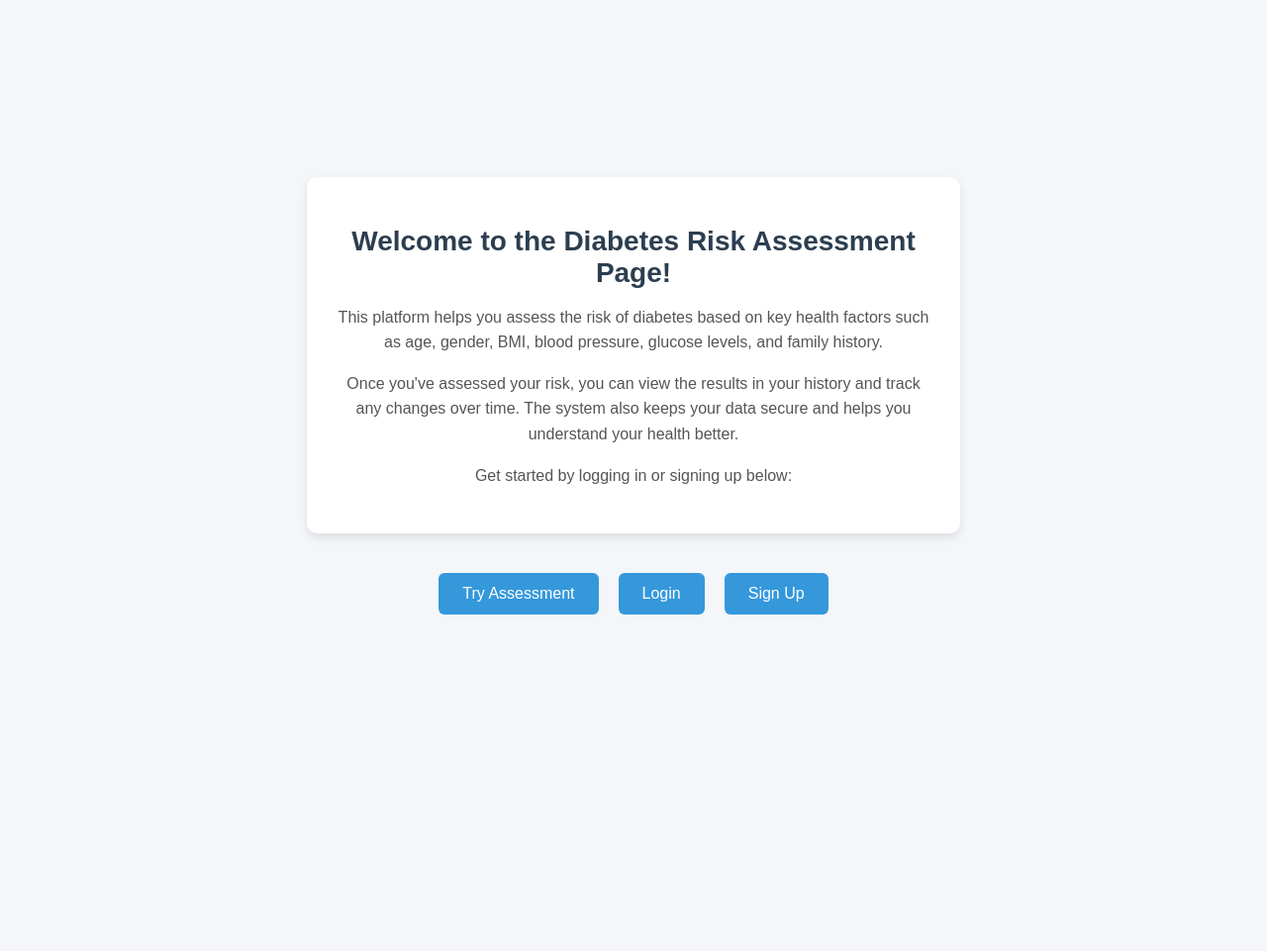
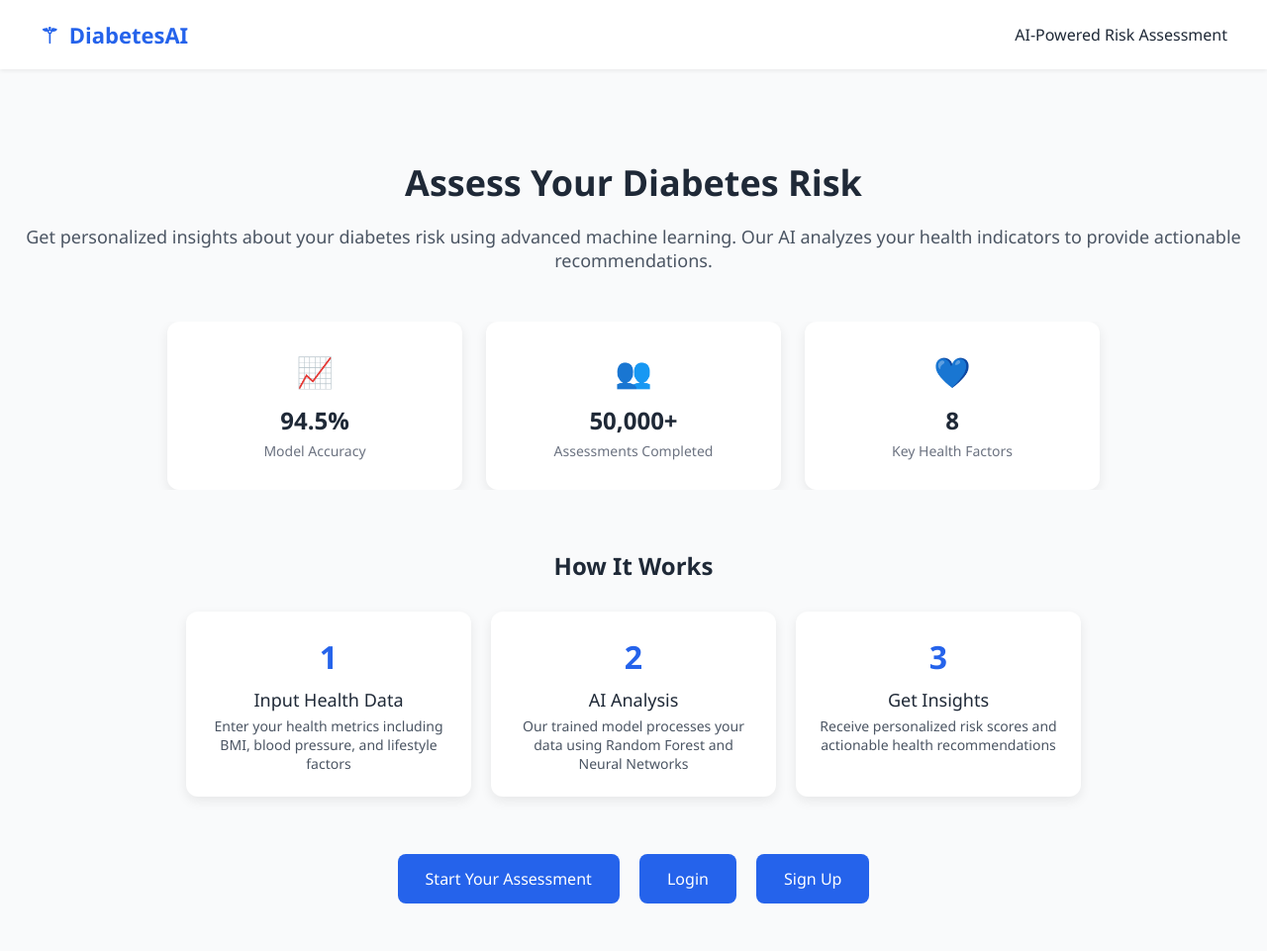
Before and after one commit to BHAVANAKADAVERU/diabetes_risk_assessment, a Flask app: page /welcome in a window 1280 px wide. Shown: the whole page at 99% size. Before the commit the page ends 621 px from the top, so only its background shows below. Run offline with Flask 3, Linux system fonts and the light colour scheme; parts of the project's set-up code (start-up, migrations or seed data) failed here and were passed over.

Commit message:
Add new features

```diff
--- a/templates/welcome.html
+++ b/templates/welcome.html
@@ -2,92 +2,235 @@
 <html lang="en">
 <head>
     <meta charset="UTF-8">
+    <title>Welcome - Diabetes Risk Assessment</title>
     <meta name="viewport" content="width=device-width, initial-scale=1.0">
-    <title>Welcome - Diabetes Risk Assessment</title>
     <style>
+        :root {
+            --blue: #2563eb;
+            --green: #22c55e;
+            --purple: #a855f7;
+            --gray-bg: #f0f4f8;
+            --card-radius: 12px;
+            --card-shadow: 0 4px 12px rgba(0, 0, 0, 0.08);
+        }
+
         body {
-            font-family: 'Arial', sans-serif;
-            background: #f4f6f9;
+            font-family: 'Segoe UI', sans-serif;
+            background-color: #f9fafb;
             margin: 0;
             padding: 0;
-            display: flex;
-            justify-content: center;
-            align-items: center;
-            flex-direction: column;
-            min-height: 100vh;
-            color: #333;
             text-align: center;
+            color: #1f2937;
         }
 
-        .welcome-container {
-            max-width: 600px;
-            background: white;
-            padding: 30px;
-            border-radius: 10px;
-            box-shadow: 0 4px 10px rgba(0, 0, 0, 0.1);
-            margin-bottom: 20px;
+        header {
+            display: flex;
+            justify-content: space-between;
+            align-items: center;
+            padding: 20px 40px;
+            background-color: #fff;
+            box-shadow: 0 2px 4px rgba(0,0,0,0.06);
         }
 
-        h1 {
-            font-size: 28px;
-            color: #2c3e50;
-            margin-bottom: 15px;
+        header h1 {
+            margin: 0;
+            font-size: 22px;
+            color: var(--blue);
+            display: flex;
+            align-items: center;
         }
 
-        p {
-            font-size: 16px;
-            color: #555;
-            line-height: 1.6;
+        header h1::before {
+            content: "\269A";
+            font-size: 22px;
+            margin-right: 10px;
         }
 
-        .actions {
+        .main-section {
+            padding: 60px 20px 40px;
+        }
+
+        .main-section h2 {
+            font-size: 36px;
+            margin-bottom: 10px;
+        }
+
+        .main-section p {
+            font-size: 18px;
+            color: #4b5563;
+            margin-bottom: 50px;
+        }
+
+        .stats {
             display: flex;
+            flex-direction: row;
+            justify-content: center;
+            gap: 24px;
+            margin-bottom: 60px;
+            overflow-x: auto;
+            flex-wrap: wrap;
+        }
+
+        .card {
+            background: white;
+            padding: 30px 24px;
+            border-radius: var(--card-radius);
+            box-shadow: var(--card-shadow);
+            width: 250px;
+            text-align: center;
+            flex: 0 0 auto;
+        }
+
+        .card-icon {
+            font-size: 30px;
+            margin-bottom: 12px;
+        }
+
+        .blue { color: var(--blue); }
+        .green { color: var(--green); }
+        .purple { color: var(--purple); }
+
+        .card-title {
+            font-size: 24px;
+            font-weight: 600;
+        }
+
+        .card-desc {
+            font-size: 14px;
+            color: #6b7280;
+            margin-top: 5px;
+        }
+
+        .how-it-works {
+            max-width: 1200px;
+            margin: 0 auto 50px;
+        }
+
+        .how-it-works h3 {
+            font-size: 24px;
+            margin-bottom: 30px;
+        }
+
+        .steps {
+            display: flex;
+            flex-direction: row;
+            justify-content: center;
             gap: 20px;
             flex-wrap: wrap;
-            justify-content: center;
-            margin-top: 20px;
+        }
+
+        .step {
+            background: #fff;
+            padding: 24px;
+            border-radius: var(--card-radius);
+            box-shadow: var(--card-shadow);
+            width: 240px;
+            text-align: center;
+            flex: 0 0 auto;
+        }
+
+        .step-number {
+            font-size: 32px;
+            color: var(--blue);
+            font-weight: bold;
+        }
+
+        .step-title {
+            font-size: 18px;
+            margin-top: 10px;
+        }
+
+        .step-desc {
+            font-size: 14px;
+            color: #4b5563;
+            margin-top: 5px;
+        }
+
+        .action-buttons {
+            margin-top: 50px;
         }
 
         .button {
-            padding: 12px 24px;
-            background-color: #3498db;
+            background-color: var(--blue);
             color: white;
+            padding: 14px 28px;
+            border: none;
+            border-radius: 8px;
+            font-size: 16px;
+            margin: 8px;
+            cursor: pointer;
             text-decoration: none;
-            font-size: 16px;
-            border-radius: 6px;
-            text-align: center;
-            transition: all 0.3s ease;
+            display: inline-block;
+            transition: background-color 0.3s ease, transform 0.2s ease;
         }
 
         .button:hover {
-            background-color: #2980b9;
+            background-color: #1d4ed8;
             transform: translateY(-2px);
         }
 
-        .button:focus {
-            outline: none;
-        }
-
-        @media (max-width: 600px) {
-            .button {
-                font-size: 14px;
-                padding: 10px 20px;
+        @media (max-width: 768px) {
+            .stats, .steps {
+                flex-direction: column;
+                align-items: center;
             }
         }
     </style>
 </head>
 <body>
-    <div class="welcome-container">
-        <h1>Welcome to the Diabetes Risk Assessment Page!</h1>
-        <p>This platform helps you assess the risk of diabetes based on key health factors such as age, gender, BMI, blood pressure, glucose levels, and family history.</p>
-        <p>Once you've assessed your risk, you can view the results in your history and track any changes over time. The system also keeps your data secure and helps you understand your health better.</p>
-        <p>Get started by logging in or signing up below:</p>
-    </div>
+    <header>
+        <h1>DiabetesAI</h1>
+        <span>AI-Powered Risk Assessment</span>
+    </header>
 
-    <div class="actions">
-        <a href="{{ url_for('try_assessment') }}" class="button">Try Assessment</a>
-        <a href="{{ url_for('login') }}" class="button">Login</a>
-        <a href="{{ url_for('signup') }}" class="button">Sign Up</a>
-    </div>
+    <section class="main-section">
+        <h2>Assess Your Diabetes Risk</h2>
+        <p>Get personalized insights about your diabetes risk using advanced machine learning. Our AI analyzes your health indicators to provide actionable recommendations.</p>
+
+        <div class="stats">
+            <div class="card">
+                <div class="card-icon blue">📈</div>
+                <div class="card-title">94.5%</div>
+                <div class="card-desc">Model Accuracy</div>
+            </div>
+            <div class="card">
+                <div class="card-icon green">👥</div>
+                <div class="card-title">50,000+</div>
+                <div class="card-desc">Assessments Completed</div>
+            </div>
+            <div class="card">
+                <div class="card-icon purple">💙</div>
+                <div class="card-title">8</div>
+                <div class="card-desc">Key Health Factors</div>
+            </div>
+        </div>
+
+        <div class="how-it-works">
+            <h3>How It Works</h3>
+            <div class="steps">
+                <div class="step">
+                    <div class="step-number">1</div>
+                    <div class="step-title">Input Health Data</div>
+                    <div class="step-desc">Enter your health metrics including BMI, blood pressure, and lifestyle factors</div>
+                </div>
+                <div class="step">
+                    <div class="step-number">2</div>
+                    <div class="step-title">AI Analysis</div>
+                    <div class="step-desc">Our trained model processes your data using Random Forest and Neural Networks</div>
+                </div>
+                <div class="step">
+                    <div class="step-number">3</div>
+                    <div class="step-title">Get Insights</div>
+                    <div class="step-desc">Receive personalized risk scores and actionable health recommendations</div>
+                </div>
+            </div>
+        </div>
+
+        <div class="action-buttons">
+            <a href="{{ url_for('try_assessment') }}" class="button">Start Your Assessment</a>
+            <a href="{{ url_for('login') }}" class="button">Login</a>
+            <a href="{{ url_for('signup') }}" class="button">Sign Up</a>
+        </div>
+    </section>
 </body>
 </html>
```
